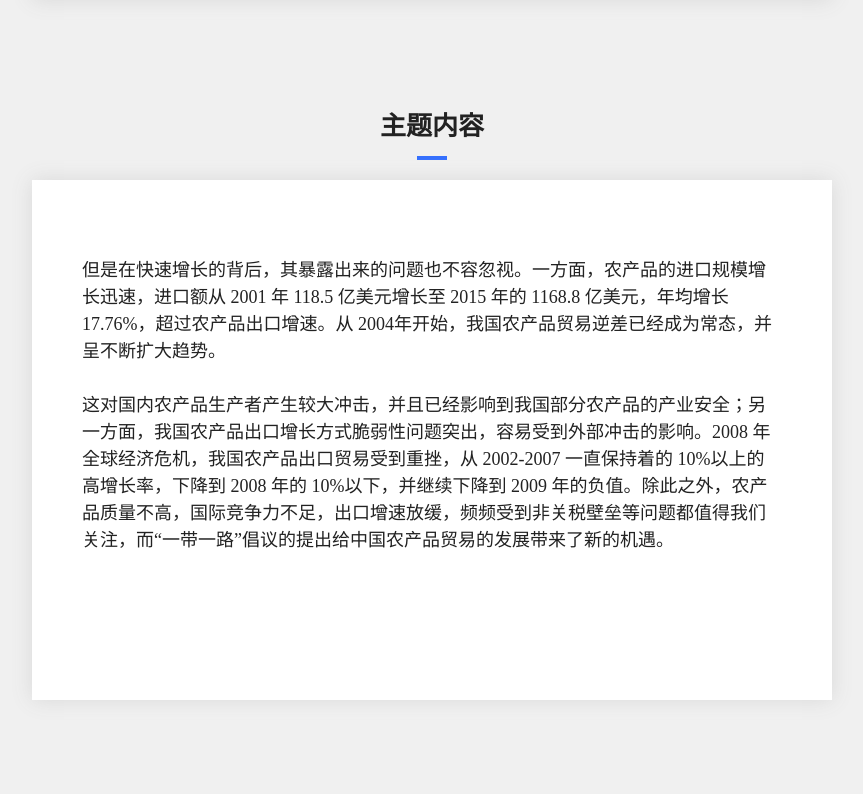
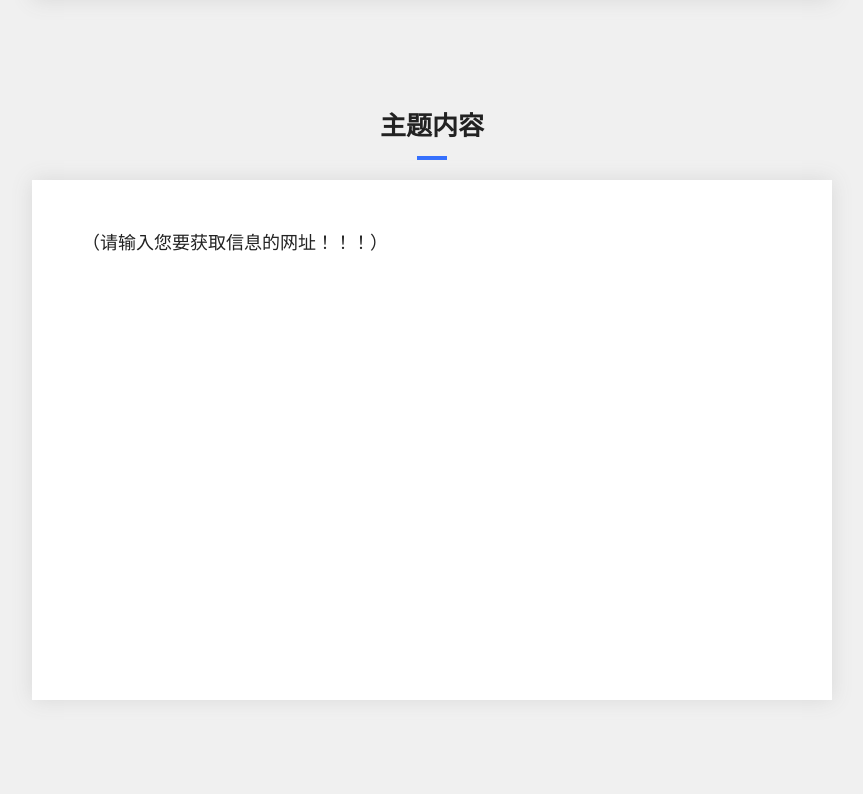
Before and after one commit to langdongjie/cw_design, a Django app: page /textMining/ in a window 1280 px wide. Shown: the part 939-1733 px from the top of the page, without its empty margins (208-1071 px from the left). Run offline with Django 3.2, Linux system fonts and the light colour scheme.

```diff
--- a/my_app/self_class/recognition.py
+++ b/my_app/self_class/recognition.py
@@ -18,7 +18,7 @@ class Recognition:
     def get_wordcloud(self):
         con = jieba.lcut(self.text)  # 分词
         words = " ".join(con)  # 分词后插入空格
-        wordcloud = WordCloud(font_path="simkai.ttf",background_color="white",width=800, height=600).generate(words)
+        wordcloud = WordCloud(font_path="simkai.ttf",background_color="white",width=400, height=300).generate(words)
         timestamp = str(time.strftime('%Y%m%d_%H%M%M',time.localtime(time.time())))
         img_path = 'my_app/static/image/'+timestamp+'.png'
         wordcloud.to_file(img_path)
@@ -26,4 +26,4 @@ class Recognition:
 
     def get_summary(self, limit):
         s = SnowNLP(self.text)
-        return "\n".join(s.summary(limit=limit))
+        return s.summary(limit=limit)
--- a/my_app/templates/textMining.html
+++ b/my_app/templates/textMining.html
@@ -162,6 +162,7 @@
         <div class="wordCould_title">生成词云</div>
         <div class="line"></div>
         <div class="wordCould_img">
+
             <img src="{{wordcloud}}"/>
         </div>
     </div>
@@ -169,12 +170,9 @@
         <div class="topic_title">主题内容</div>
         <div class="line"></div>
         <div class="topic_area">
-
-            <p>{{summary}}</p>
-            <p>&nbsp;</p>
-            <p>但是在快速增长的背后，其暴露出来的问题也不容忽视。一方面，农产品的进口规模增长迅速，进口额从 2001 年 118.5 亿美元增长至 2015 年的 1168.8 亿美元，年均增长 17.76%，超过农产品出口增速。从 2004年开始，我国农产品贸易逆差已经成为常态，并呈不断扩大趋势。</p>
-            <p>&nbsp;</p>
-            <p>这对国内农产品生产者产生较大冲击，并且已经影响到我国部分农产品的产业安全；另一方面，我国农产品出口增长方式脆弱性问题突出，容易受到外部冲击的影响。2008 年全球经济危机，我国农产品出口贸易受到重挫，从 2002-2007 一直保持着的 10%以上的高增长率，下降到 2008 年的 10%以下，并继续下降到 2009 年的负值。除此之外，农产品质量不高，国际竞争力不足，出口增速放缓，频频受到非关税壁垒等问题都值得我们关注，而“一带一路”倡议的提出给中国农产品贸易的发展带来了新的机遇。</p>
+            {% for i in summary %}
+            <p>{{i}}</p>
+            {% endfor %}
         </div>
     </div>
 
--- a/my_app/views.py
+++ b/my_app/views.py
@@ -1,3 +1,5 @@
+import sys
+
 from django.shortcuts import render
 
 # coding:utf-8
@@ -33,16 +35,16 @@ def register(request):
 
 def textMining(request):
     url = ""
-    wordcloud_path = ""
-    summary_str = ""
+    wordcloud_path = '../static/image/word.png'
+    summary_list = ["（请输入您要获取信息的网址！！！）"]
     if request.method == 'POST':
         url = request.POST.get('url')
         re = Recognition(url)
         wordcloud_path = re.get_wordcloud()
-        summary_str = re.get_summary(3)
+        summary_list = re.get_summary(6)
     return render(request, "textMining.html", {"url": url,
                                                "wordcloud": wordcloud_path,
-                                               "summary": summary_str,
+                                               "summary": summary_list,
                                                "username": LoginManager.username})
 
 
```
Also changed, not shown: my_app/static/image/20190323_172222.png (deleted), my_app/static/image/20190323_172424.png (deleted), my_app/static/image/20190323_172525.png (deleted), my_app/static/image/20190323_172626.png (deleted), my_app/static/image/20190324_221919.png (deleted), my_app/static/image/20190324_222222.png (deleted), my_app/static/image/20190324_223030.png (deleted), my_app/static/image/word.png (renamed from my_app/static/img/word.png).
